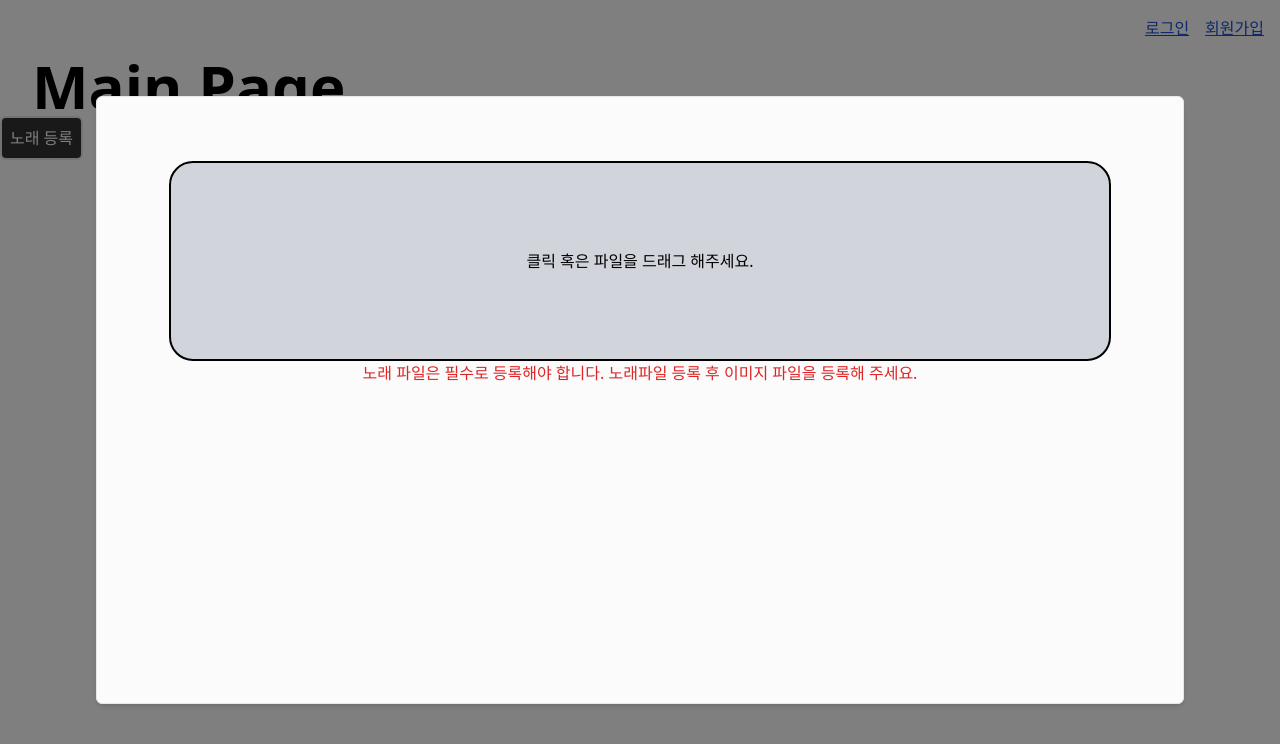
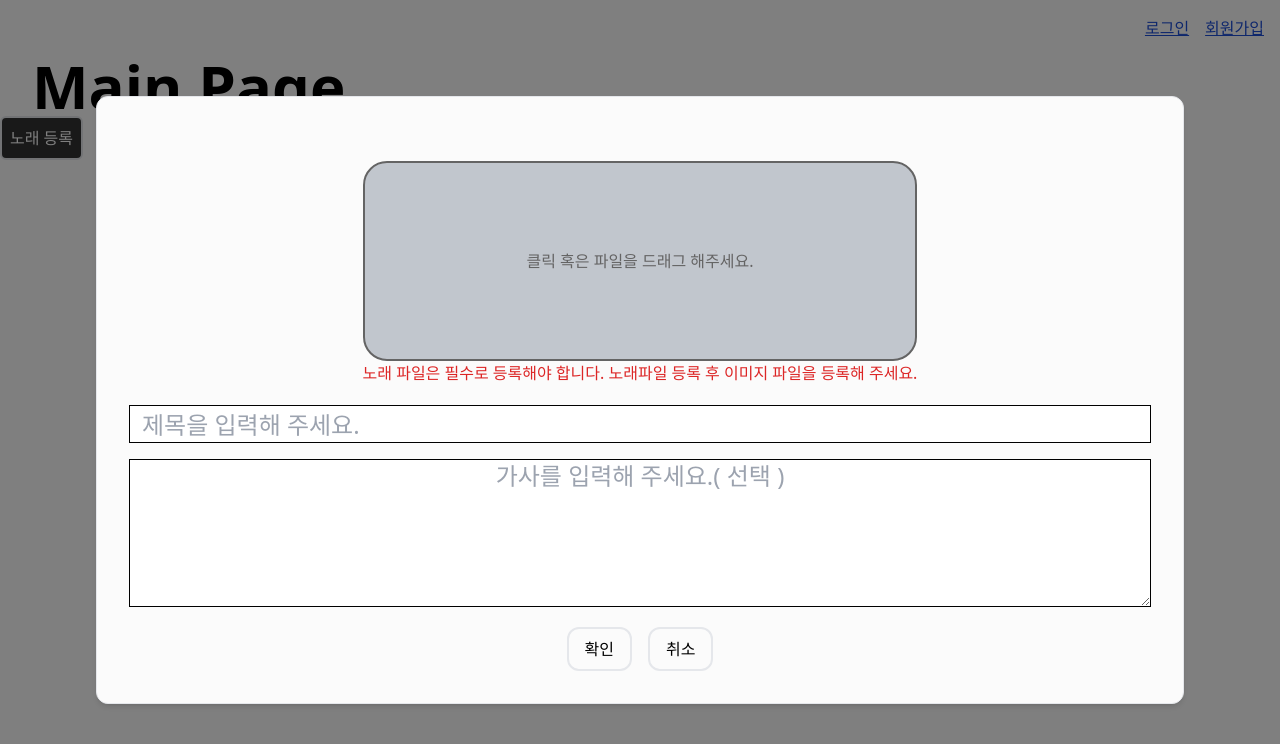
Before and after one commit to hanyeong0815/music-v0, a React (Vite) app: page / in a window 1280 px wide. Both pictures are taken after a click on the button "노래 등록". Shown: the top 744 px of the page. Built offline with nearby package versions, Linux system fonts and the light colour scheme.

Commit message:
fetch: 파일 업로드 완성

```diff
--- a/src/components/home/Home.tsx
+++ b/src/components/home/Home.tsx
@@ -10,6 +10,7 @@ import LoginForm from "@components/login/widgets/LoginForm";
 import SignUp from "@components/signup/SignUp";
 import PwChk from "@components/pwchk/PwChk";
 import Upload from "@components/upload/Upload";
+import UploadPage from "@/page/UploadPage";
 
 const Home = () => {
   const [isLoginOpen, setIsLoginOpen] = useState<boolean>(false);
@@ -50,7 +51,7 @@ const Home = () => {
         <PwChk setIsOpen={setIsPwChkOpen}/>
       </Modal>
       <Modal isOpen={isUploadOpen} setIsOpen={setIsUploadOpen}>
-        <Upload setIsOpen={setIsUploadOpen}/>
+        <UploadPage setIsOpen={setIsUploadOpen}/>
       </Modal>
 
       <div className="min-w-full flex flex-row justify-end p-4 gap-4 -z-10">
--- /dev/null
+++ b/src/components/upload/Board.tsx
@@ -0,0 +1,20 @@
+import React from 'react';
+import {FunctionComponent as FC} from "react";
+
+interface BoardProps {
+  titleRef: React.MutableRefObject<HTMLInputElement | null>;
+  lyricsRef: React.MutableRefObject<HTMLTextAreaElement | null>;
+}
+
+const Board:FC<BoardProps> = ({titleRef, lyricsRef}) => {
+  return (
+    <div className="flex flex-col w-full h-full gap-4 py-4">
+      <div className="flex w-full h-10 border border-black items-center justify-center" >
+        <input type="text" placeholder="제목을 입력해 주세요." ref={titleRef} className="w-full h-9 text-2xl pl-3" />
+      </div>
+      <textarea ref={lyricsRef} placeholder="가사를 입력해 주세요.( 선택 )" className="w-full h-full border border-black text-center text-2xl" />
+    </div>
+  );
+};
+
+export default Board;
--- a/src/components/upload/Upload.tsx
+++ b/src/components/upload/Upload.tsx
@@ -1,25 +1,24 @@
 import React, {ChangeEvent, FunctionComponent as FC, useCallback, useEffect, useRef, useState} from "react";
+import {IFileTypes} from "@/page/UploadPage";
 
 interface UploadProps {
-  setIsOpen: React.Dispatch<React.SetStateAction<boolean>>;
+  files: IFileTypes | null;
+  setFiles:  React.Dispatch<React.SetStateAction<IFileTypes | null>>;
 }
 
-interface IFileTypes {
-  id: number; // 파일들의 고유값 id
-  object: File;
-  img: File | null;
-}
+const Upload:FC<UploadProps> = (props) => {
+  const { files, setFiles } = props;
+  const ALLOW_FILE_EXTENSION = ["image/jpg", "image/jpeg", "image/png"];
+  const [isDragging, setIsDragging] = useState<boolean>(false);
+  const [musicName, setMusicName] = useState<string>("");
+  const [imgName, setImgName] = useState<string>("");
 
-const Upload:FC<UploadProps> = ({setIsOpen}) => {
-  const [isDragging, setIsDragging] = useState<boolean>(false);
+
   const dragRef = useRef<HTMLLabelElement | null>(null);
 
-  const fileStyle = "w-full h-[200px] flex flex-col justify-center items-center border-2 border-solid border-black rounded-3xl cursor-pointer ease-in duration-100 bg-gray-300";
+  const bgImgStyle = !files?.img ? "bg-gray-400" : `bg-[url('${files.img}')]`;
+  const fileStyle = `w-full h-[200px] flex flex-col justify-center items-center border-2 border-solid border-black rounded-3xl cursor-pointer ease-in duration-100 opacity-60 ${bgImgStyle}`;
   const dragStyle = `w-full h-[200px] flex flex-col justify-center items-center border-2 border-solid border-black rounded-3xl cursor-pointer ease-in duration-100 bg-gray-600 text-white`;
-
-  // 각 선택했던 파일들의 고유값 id
-  const fileId = useRef<number>(0);
-  const [files, setFiles] = useState<IFileTypes[]>([]);
 
   const handleDragIn = useCallback((e: DragEvent): void => {
     e.preventDefault();
@@ -44,8 +43,8 @@ const Upload:FC<UploadProps> = ({setIsOpen}) => {
 
   const onChangeFiles = useCallback(
     (e: ChangeEvent<HTMLInputElement> | any): void => {
-      let selectFiles: File[];
-      let tempFiles: IFileTypes[] = files;
+      let selectFiles;
+      let tempFiles = files;
 
       if (e.type === "drop") {
         selectFiles = e.dataTransfer.files;
@@ -53,19 +52,31 @@ const Upload:FC<UploadProps> = ({setIsOpen}) => {
         selectFiles = e.target.files;
       }
 
+      const file = selectFiles[0];
+      console.log(file.name);
 
-      for (const file of selectFiles) {
-        tempFiles = [
-          ...tempFiles,
-          {
-            id: fileId.current++,
-            object: file,
-            img: null,
+      const fileExtension = file.type;
+      if (ALLOW_FILE_EXTENSION.includes(fileExtension)) {
+        setImgName(file.name);
+        tempFiles = {
+          object: tempFiles?.object!,
+          img: file,
+        };
+
+        console.log("accountImg", tempFiles!.img);
+        console.log("tempFiles", tempFiles);
+      } else {
+        setMusicName(file.name);
+        tempFiles = {
+          object: file!,
+          img: files?.img!,
+        };
+
+        console.log("accountMusic", tempFiles.object);
+        console.log("tempFiles", tempFiles);
       }
-        ];
-      }
-
       setFiles(tempFiles);
+      console.log("files", files);
     },
     [files]
   );
@@ -82,7 +93,6 @@ const Upload:FC<UploadProps> = ({setIsOpen}) => {
   );
 
   const initDragEvents = useCallback((): void => {
-    // 앞서 말했던 4개의 이벤트에 Listener를 등록합니다. (마운트 될때)
 
     if (dragRef.current === null) {
       return;
@@ -94,8 +104,6 @@ const Upload:FC<UploadProps> = ({setIsOpen}) => {
   }, [handleDragIn, handleDragOut, handleDragOver, handleDrop]);
 
   const resetDragEvents = useCallback((): void => {
-    // 앞서 말했던 4개의 이벤트에 Listener를 삭제합니다. (언마운트 될때)
-
     if (dragRef.current === null) {
       return;
     }
@@ -111,15 +119,15 @@ const Upload:FC<UploadProps> = ({setIsOpen}) => {
     return () => resetDragEvents();
   }, [initDragEvents, resetDragEvents]);
 
-  const handleFilterFile = useCallback((id: number): void => {
+  const handleFilterFile = useCallback((): void => {
     // 매개변수로 받은 id와 일치하지 않는지에 따라서 filter 해줍니다.
-    setFiles(files.filter((file: IFileTypes) => file.id !== id));
+    setFiles(null);
+    console.log("files", files);
   }, [files]);
 
   return (
     <div>
-      <div>
-        <div className="flex flex-col justify-center items-center w-full pt-8 px-10">
+      <div className="flex flex-col w-full pt-8 px-10">
         <input
           type="file"
           id="fileUpload"
@@ -133,29 +141,22 @@ const Upload:FC<UploadProps> = ({setIsOpen}) => {
                className={isDragging ? dragStyle : fileStyle}
         >
           <div className="m-4">
-              {files.length > 0 ?
-                files.map((file: IFileTypes) => {
-                  const {
-                    id,
-                    object: { name }
-                  } = file;
-
-                  return (
-                    <div key={id} className=" flex flex-row gap-4">
-                      <div>{name}</div>
+            {files?.object || files?.img ?
+                <div className="flex flex-row gap-4">
+                  <div className="flex flex-col">
+                    {musicName !== "" && <div>{musicName}</div>}
+                    {imgName !== "" && <div>{imgName}</div>}
+                  </div>
                   <div
                     className="cursor-pointer"
-                        onClick={() => handleFilterFile(id)}
+                    onClick={() => handleFilterFile()}
                   >
                     X
                   </div>
-                    </div>
-                  );
-                }) : <div>클릭 혹은 파일을 드래그 해주세요.</div>}
+                </div> : <div>클릭 혹은 파일을 드래그 해주세요.</div>}
           </div>
         </label>
         <div className="text-red-600">노래 파일은 필수로 등록해야 합니다. 노래파일 등록 후 이미지 파일을 등록해 주세요.</div>
-        </div>
       </div>
     </div>
   );
--- /dev/null
+++ b/src/page/UploadPage.tsx
@@ -0,0 +1,114 @@
+import React, {
+  FunctionComponent as FC,
+  useCallback, useEffect,
+  useRef,
+  useState,
+} from "react";
+import Upload from "@components/upload/Upload";
+import axios from "axios";
+import StorageManager from "@utils/common/storage";
+import Board from "@components/upload/Board";
+
+interface UploadPageProps {
+  setIsOpen: React.Dispatch<React.SetStateAction<boolean>>;
+}
+
+interface userDate {
+  userId: number;
+  title: string;
+  lyrics:string;
+}
+
+export interface IFileTypes {
+  object: any;
+  img: any;
+}
+
+const UploadPage: FC<UploadPageProps> = ({ setIsOpen }) => {
+  const [files, setFiles] = useState<IFileTypes | null>({object: null, img: null});
+
+  const titleRef = useRef<HTMLInputElement | null>(null);
+  const lyricsRef = useRef<HTMLTextAreaElement | null>(null);
+
+  const buttonStyle = "px-4 py-2 border-2 rounded-xl";
+
+  useEffect(() => {
+    console.log("files files files files:::::", files);
+  }, [files]);
+
+  const submit = useCallback<React.MouseEventHandler<HTMLButtonElement>>(() => {
+    const musicFile = files?.object;
+    console.log("accountMusic", files?.object);
+    const musicCoverImg = files?.img;
+
+    const title = titleRef.current?.value;
+    const lyrics = lyricsRef.current?.value;
+
+    if (musicFile === null || title === null) {
+      console.log("설마 여기?");
+      return;
+    }
+    const url = "http://localhost:8080/board/upload";
+    const userId = StorageManager.getItem("userId");
+    const token = StorageManager.getItem("token");
+
+    console.log(
+      "files",
+      files,
+      "\nmusicFile",
+      musicFile,
+      "\nmusicCoverImg",
+      musicCoverImg
+    );
+
+    const userDate = new Blob([JSON.stringify({
+      userId: userId,
+      title: title,
+      lyrics: lyrics,
+    })], {
+      type: 'application/json'
+    });
+
+    axios
+      .post(
+        url,
+        { data:userDate, music: musicFile, cover: musicCoverImg },
+        {
+          headers: { "Content-Type": "multipart/form-data", Authorization: `Bearer ${token!}` },
+        }
+      )
+      .then(({ data }) => data)
+      .then((data: boolean) => {
+        if (data) {
+          console.log("여기여기여기")
+          setIsOpen(false);
+        }
+      })
+      .catch((err) => {
+        console.error(err);
+      });
+  }, [files]);
+
+  return (
+    <div className="w-full h-full flex flex-col gap-1 justify-items-start items-center">
+      <Upload files={files} setFiles={setFiles} />
+      <Board titleRef={titleRef} lyricsRef={lyricsRef} />
+      <div className="flex flex-row gap-4">
+        <button onClick={submit} className={buttonStyle}>
+          확인
+        </button>
+        <button
+          onClick={() => {
+            // setIsOpen(false);
+            console.log(files);
+          }}
+          className={buttonStyle}
+        >
+          취소
+        </button>
+      </div>
+    </div>
+  );
+};
+
+export default UploadPage;
--- a/src/styles/modal/index.tsx
+++ b/src/styles/modal/index.tsx
@@ -15,7 +15,7 @@ const Modal:FC<ModalProps> = (props) => {
       <div className="min-h-screen min-w-full flex justify-center fixed left-0 top-0">
         <div onClick={()=>{setIsOpen(false)}} className="w-full h-full absolute bg-black opacity-50">
         </div>
-        <div {...restProp} className={`items-center m-24 w-full min-h-full relative overflow-scroll border rounded-md shadow-md p-8 bg-light ${className}`}>
+        <div {...restProp} className={`items-center m-24 w-full min-h-full relative overflow-scroll border rounded-xl shadow-md p-8 bg-light ${className}`}>
           {children}
         </div>
       </div>
```
Lines whose indentation alone changed are shown as unchanged.
